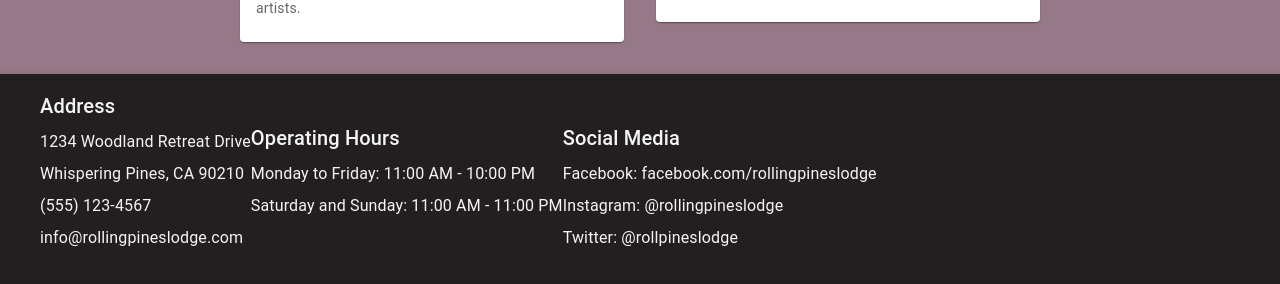
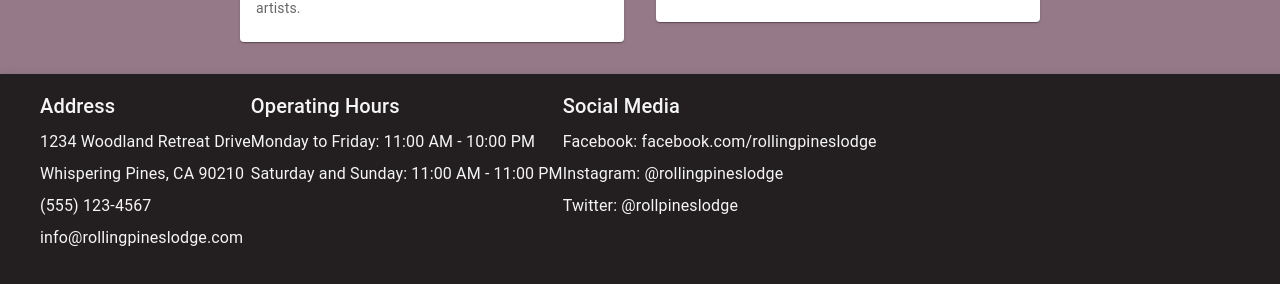
Before and after one commit to Harrison-Holt/rolling-pines-lodge, a React (Vite) app: page / in a window 1280 px wide. Shown: the part 1479-1763 px from the top of the page. Built offline with nearby package versions, Linux system fonts and the light colour scheme.

Commit message:
Initial Commit

```diff
--- a/src/frontend/home.jsx
+++ b/src/frontend/home.jsx
@@ -121,7 +121,7 @@ const featuredDishes = [
         <UpcomingEvents />
         <AppBar position="static" sx={{ backgroundColor: '#231F20' }}>
         <Toolbar sx={{ display: 'flex', justifyContent: 'space-between', alignItems: 'center' }}>
-        <Box sx={{ color: '#f5f5f5', padding: 2, display: 'flex', flexDirection: 'row', justifyContent: 'space-around', alignItems: 'center'}}>
+        <Box sx={{ color: '#f5f5f5', padding: 2, display: 'flex', flexDirection: 'row', justifyContent: 'space-around', alignItems: 'flex-start'}}>
       {/* Address Section */}
       <Stack spacing={1} sx={{ marginBottom: 4 }}>
         <Typography variant="h6">Address</Typography>
```
